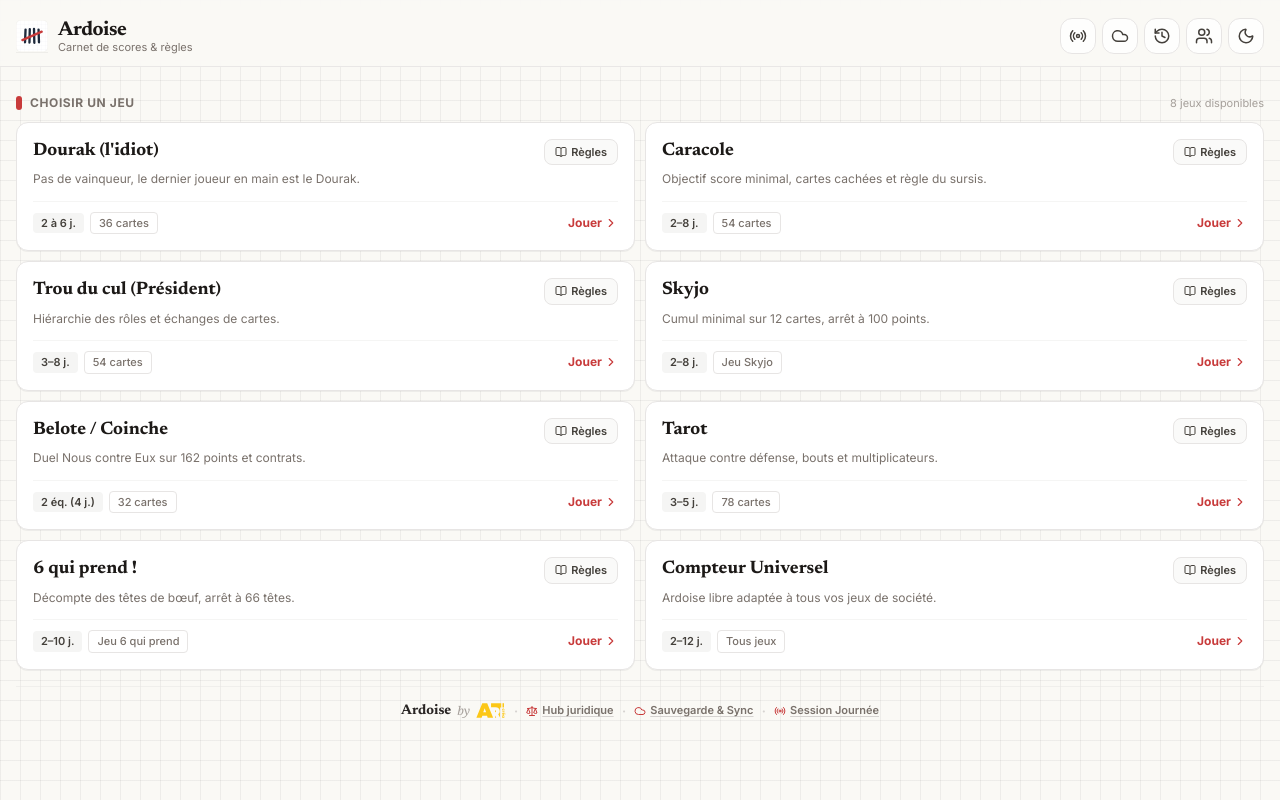
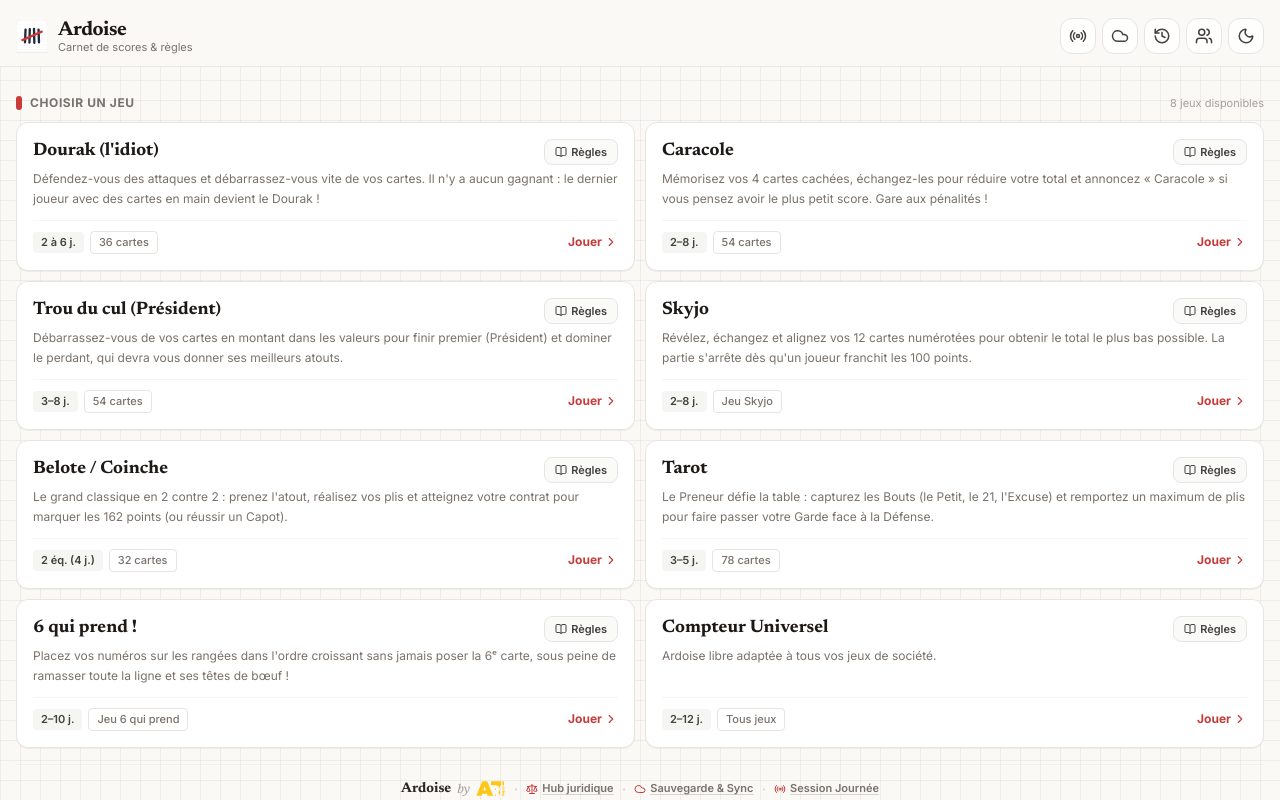
Before and after one commit to Artichou-code/ardoise, a React (Vite) app: page / in a window 1280 px wide. Built offline with nearby package versions, Linux system fonts and the light colour scheme.

Commit message:
feat(content): actualiser les descriptions des 7 jeux (2 a 3 lignes claires avec typographie soignee)

```diff
--- a/src/constants/games.js
+++ b/src/constants/games.js
@@ -17,7 +17,8 @@ export const GAME_META = {
     name: "Dourak (l'idiot)",
     playersBadge: '2 à 6 j.',
     categoryBadge: '36 cartes',
-    description: 'Pas de vainqueur, le dernier joueur en main est le Dourak.',
+    description:
+      "Défendez-vous des attaques et débarrassez-vous vite de vos cartes. Il n'y a aucun gagnant : le dernier joueur avec des cartes en main devient le Dourak !",
     minPlayers: 2,
     maxPlayers: 6,
     scoreDir: 'low',
@@ -73,7 +74,8 @@ export const GAME_META = {
     name: 'Caracole',
     playersBadge: '2–8 j.',
     categoryBadge: '54 cartes',
-    description: 'Objectif score minimal, cartes cachées et règle du sursis.',
+    description:
+      "Mémorisez vos 4 cartes cachées, échangez-les pour réduire votre total et annoncez « Caracole » si vous pensez avoir le plus petit score. Gare aux pénalités !",
     minPlayers: 2,
     maxPlayers: 8,
     scoreDir: 'low',
@@ -121,7 +123,8 @@ export const GAME_META = {
     name: 'Trou du cul (Président)',
     playersBadge: '3–8 j.',
     categoryBadge: '54 cartes',
-    description: 'Hiérarchie des rôles et échanges de cartes.',
+    description:
+      'Débarrassez-vous de vos cartes en montant dans les valeurs pour finir premier (Président) et dominer le perdant, qui devra vous donner ses meilleurs atouts.',
     minPlayers: 3,
     maxPlayers: 8,
     scoreDir: 'high',
@@ -146,7 +149,8 @@ export const GAME_META = {
     name: 'Skyjo',
     playersBadge: '2–8 j.',
     categoryBadge: 'Jeu Skyjo',
-    description: 'Cumul minimal sur 12 cartes, arrêt à 100 points.',
+    description:
+      "Révélez, échangez et alignez vos 12 cartes numérotées pour obtenir le total le plus bas possible. La partie s'arrête dès qu'un joueur franchit les 100 points.",
     minPlayers: 2,
     maxPlayers: 8,
     scoreDir: 'low',
@@ -171,7 +175,8 @@ export const GAME_META = {
     name: 'Belote / Coinche',
     playersBadge: '2 éq. (4 j.)',
     categoryBadge: '32 cartes',
-    description: 'Duel Nous contre Eux sur 162 points et contrats.',
+    description:
+      "Le grand classique en 2 contre 2 : prenez l'atout, réalisez vos plis et atteignez votre contrat pour marquer les 162 points (ou réussir un Capot).",
     minPlayers: 2,
     maxPlayers: 4,
     scoreDir: 'high',
@@ -196,7 +201,8 @@ export const GAME_META = {
     name: 'Tarot',
     playersBadge: '3–5 j.',
     categoryBadge: '78 cartes',
-    description: 'Attaque contre défense, bouts et multiplicateurs.',
+    description:
+      "Le Preneur défie la table : capturez les Bouts (le Petit, le 21, l'Excuse) et remportez un maximum de plis pour faire passer votre Garde face à la Défense.",
     minPlayers: 3,
     maxPlayers: 5,
     scoreDir: 'high',
@@ -220,7 +226,8 @@ export const GAME_META = {
     name: '6 qui prend !',
     playersBadge: '2–10 j.',
     categoryBadge: 'Jeu 6 qui prend',
-    description: 'Décompte des têtes de bœuf, arrêt à 66 têtes.',
+    description:
+      "Placez vos numéros sur les rangées dans l'ordre croissant sans jamais poser la 6ᵉ carte, sous peine de ramasser toute la ligne et ses têtes de bœuf !",
     minPlayers: 2,
     maxPlayers: 10,
     scoreDir: 'low',
```
